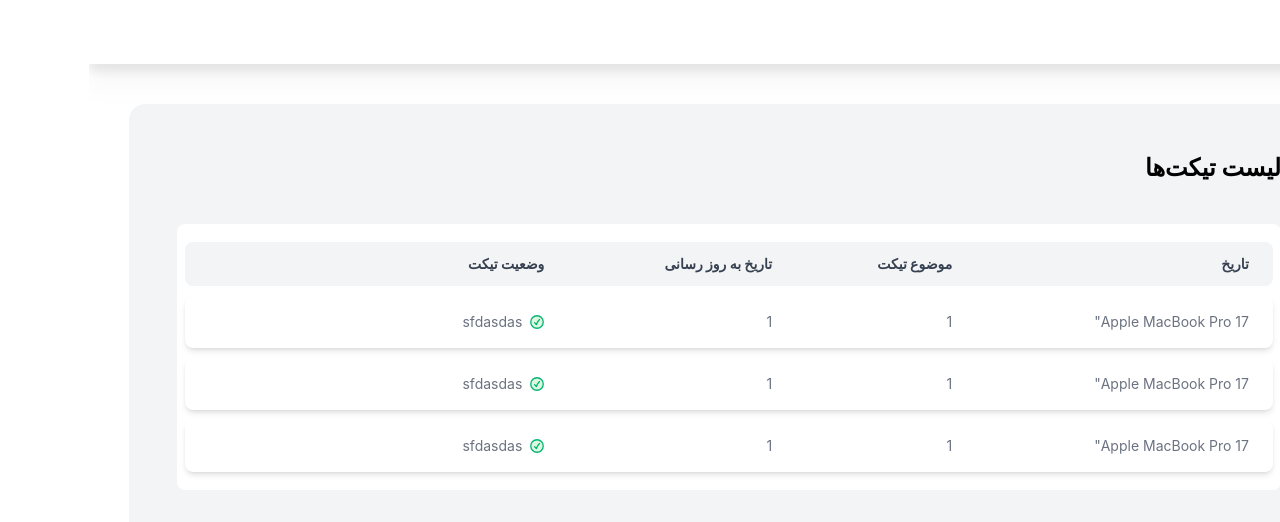
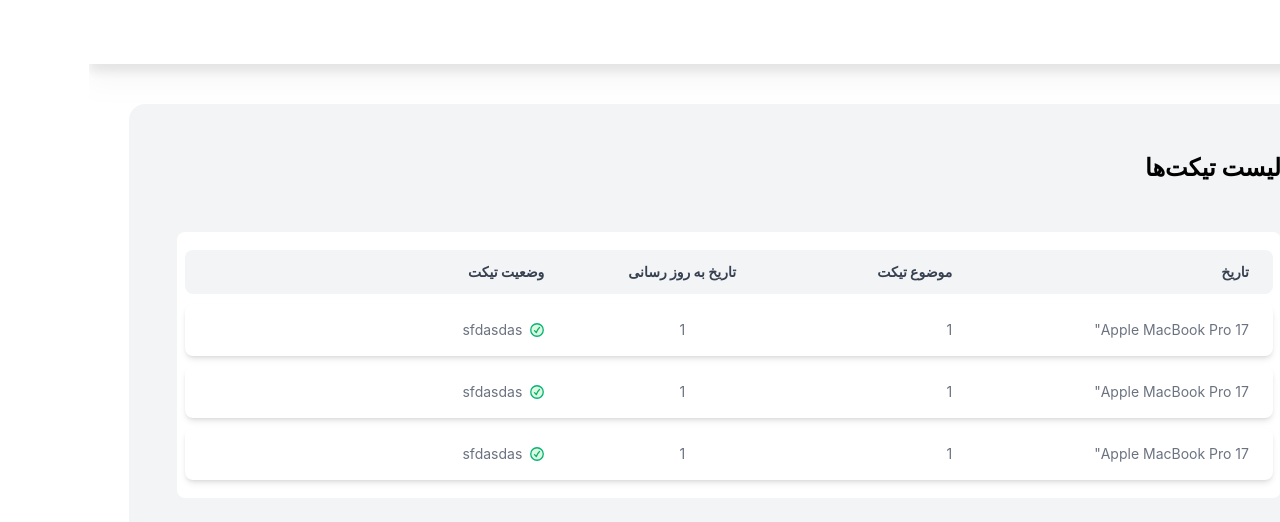
Before and after one commit to Saeed-Khazaei/kavehnegar-code-challenge, a Next.js app: page /tickets in a window 1280 px wide. Shown: the top 522 px of the page. Built offline with nearby package versions, Linux system fonts and the light colour scheme.

Commit message:
create a wrapper

```diff
--- a/components/Wrapper.tsx
+++ b/components/Wrapper.tsx
@@ -3,7 +3,7 @@ import React from "react";
 const Wrapper = (props: { children: React.ReactNode; title: string }) => {
   return (
     <>
-      <div className="text-2xl font-bold mb-10">{props.title}</div>
+      <div className="text-2xl font-bold mb-12">{props.title}</div>
       {props.children}
     </>
   );
--- a/pages/tickets/index.tsx
+++ b/pages/tickets/index.tsx
@@ -19,7 +19,10 @@ const Tickets: NextPage = () => {
               <th scope="col" className="py-3 px-6 whitespace-nowrap">
                 موضوع تیکت
               </th>
-              <th scope="col" className="py-3 px-6 whitespace-nowrap">
+              <th
+                scope="col"
+                className="py-3 px-6 whitespace-nowrap text-center"
+              >
                 تاریخ به روز رسانی
               </th>
               <th
@@ -36,7 +39,7 @@ const Tickets: NextPage = () => {
                 Apple MacBook Pro 17"
               </td>
               <td className="py-4 px-6 whitespace-nowrap">1</td>
-              <td className="py-4 px-6 whitespace-nowrap">1</td>
+              <td className="py-4 px-6 whitespace-nowrap text-center">1</td>
               <td className="rtl:last:rounded-l-lg ltr:last:rounded-r-lg py-4 px-6 whitespace-nowrap">
                 <div className="flex flex-row justify-between	">
                   <div className="flex flex-row items-center gap-2">
@@ -61,9 +64,9 @@ const Tickets: NextPage = () => {
                         xmlns="http://www.w3.org/2000/svg"
                       >
                         <path
-                          fill-rule="evenodd"
+                          fillRule="evenodd"
                           d="M12.707 5.293a1 1 0 010 1.414L9.414 10l3.293 3.293a1 1 0 01-1.414 1.414l-4-4a1 1 0 010-1.414l4-4a1 1 0 011.414 0z"
-                          clip-rule="evenodd"
+                          clipRule="evenodd"
                         ></path>
                       </svg>
                     </div>
@@ -76,7 +79,7 @@ const Tickets: NextPage = () => {
                 Apple MacBook Pro 17"
               </td>
               <td className="py-4 px-6 whitespace-nowrap">1</td>
-              <td className="py-4 px-6 whitespace-nowrap">1</td>
+              <td className="py-4 px-6 whitespace-nowrap text-center">1</td>
               <td className="rtl:last:rounded-l-lg ltr:last:rounded-r-lg py-4 px-6 whitespace-nowrap">
                 <div className="flex flex-row justify-between	">
                   <div className="flex flex-row items-center gap-2">
@@ -101,9 +104,9 @@ const Tickets: NextPage = () => {
                         xmlns="http://www.w3.org/2000/svg"
                       >
                         <path
-                          fill-rule="evenodd"
+                          fillRule="evenodd"
                           d="M12.707 5.293a1 1 0 010 1.414L9.414 10l3.293 3.293a1 1 0 01-1.414 1.414l-4-4a1 1 0 010-1.414l4-4a1 1 0 011.414 0z"
-                          clip-rule="evenodd"
+                          clipRule="evenodd"
                         ></path>
                       </svg>
                     </div>
@@ -116,7 +119,7 @@ const Tickets: NextPage = () => {
                 Apple MacBook Pro 17"
               </td>
               <td className="py-4 px-6 whitespace-nowrap">1</td>
-              <td className="py-4 px-6 whitespace-nowrap">1</td>
+              <td className="py-4 px-6 whitespace-nowrap text-center">1</td>
               <td className="rtl:last:rounded-l-lg ltr:last:rounded-r-lg py-4 px-6 whitespace-nowrap">
                 <div className="flex flex-row justify-between	">
                   <div className="flex flex-row items-center gap-2">
@@ -141,9 +144,9 @@ const Tickets: NextPage = () => {
                         xmlns="http://www.w3.org/2000/svg"
                       >
                         <path
-                          fill-rule="evenodd"
+                          fillRule="evenodd"
                           d="M12.707 5.293a1 1 0 010 1.414L9.414 10l3.293 3.293a1 1 0 01-1.414 1.414l-4-4a1 1 0 010-1.414l4-4a1 1 0 011.414 0z"
-                          clip-rule="evenodd"
+                          clipRule="evenodd"
                         ></path>
                       </svg>
                     </div>
```
